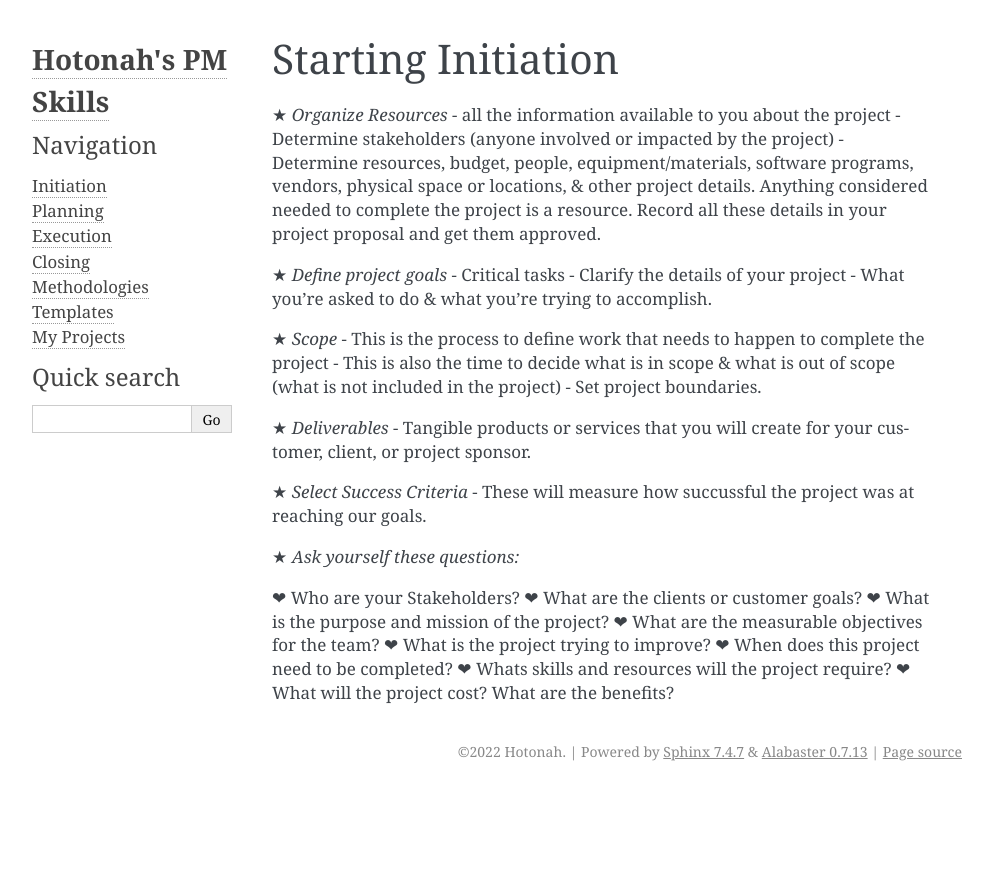
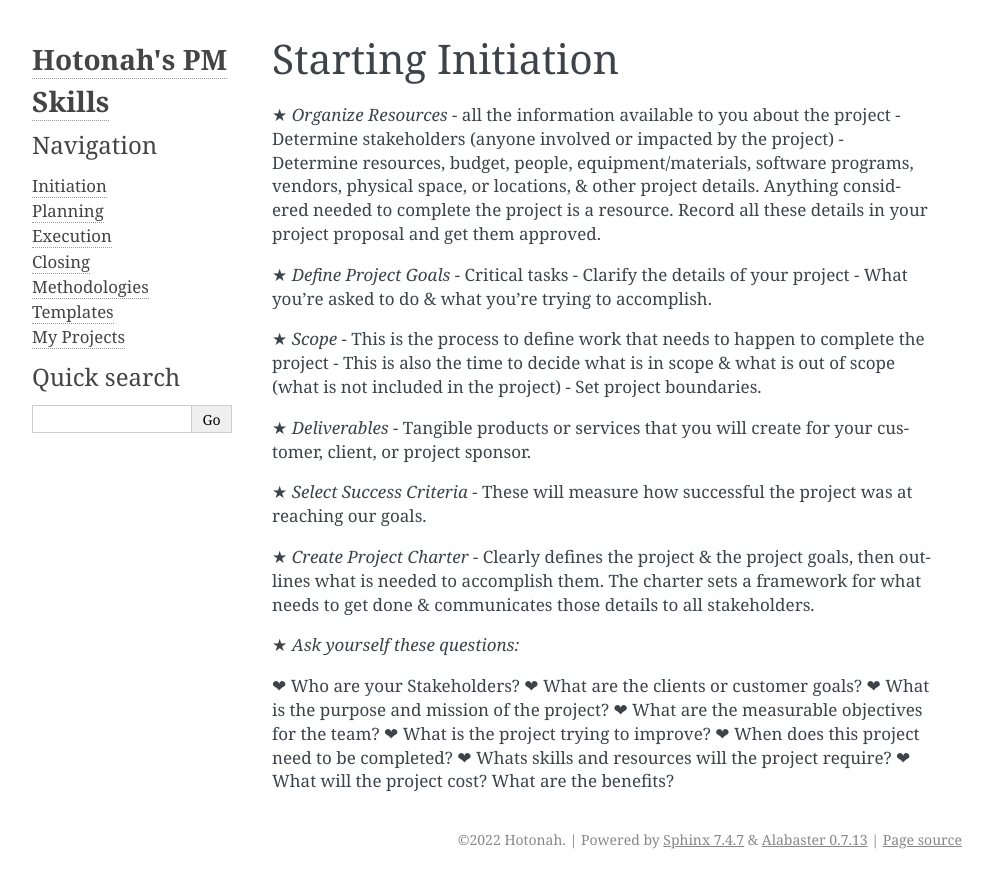
Before and after one commit to Hotonah/hotonah.github.io, a Sphinx documentation site: the page built from source/initiation.txt, in a window 1280 px wide. Shown: the top 888 px of the page, without its empty margins (148-1141 px from the left). Built offline with Sphinx 7.4.7, drawn with Linux system fonts in a browser that asks for light colours.

Commit message:
Update initiation.txt

```diff
--- a/source/initiation.txt
+++ b/source/initiation.txt
@@ -1,14 +1,16 @@
 Starting Initiation
 =====================
-★ `Organize Resources` - all the information available to you about the project - Determine stakeholders (anyone involved or impacted by the project) - Determine resources, budget, people, equipment/materials, software programs, vendors, physical space or locations, & other project details. Anything considered needed to complete the project is a resource. Record all these details in your project proposal and get them approved.
+★ `Organize Resources` - all the information available to you about the project - Determine stakeholders (anyone involved or impacted by the project) - Determine resources, budget, people, equipment/materials, software programs, vendors, physical space, or locations, & other project details. Anything considered needed to complete the project is a resource. Record all these details in your project proposal and get them approved.
 
-★ `Define project goals` - Critical tasks - Clarify the details of your project - What you're asked to do & what you're trying to accomplish.
+★ `Define Project Goals` - Critical tasks - Clarify the details of your project - What you're asked to do & what you're trying to accomplish.
 
 ★ `Scope` - This is the process to define work that needs to happen to complete the project - This is also the time to decide what is in scope & what is out of scope (what is not included in the project) - Set project boundaries.
 
 ★ `Deliverables` - Tangible products or services that you will create for your customer, client, or project sponsor.
 
-★ `Select Success Criteria` - These will measure how succussful the project was at reaching our goals.
+★ `Select Success Criteria` - These will measure how successful the project was at reaching our goals.
+
+★ `Create Project Charter` - Clearly defines the project & the project goals, then outlines what is needed to accomplish them. The charter sets a framework for what needs to get done & communicates those details to all stakeholders.
 
 ★ `Ask yourself these questions:`
 
```
